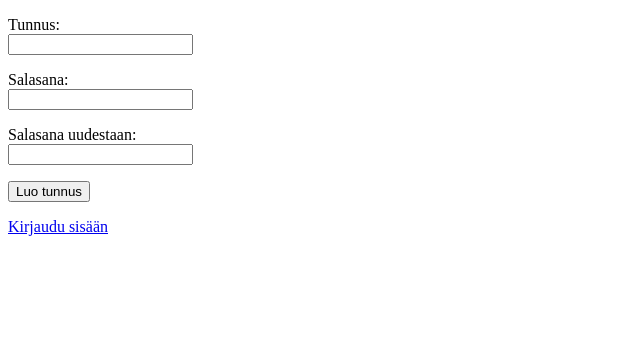
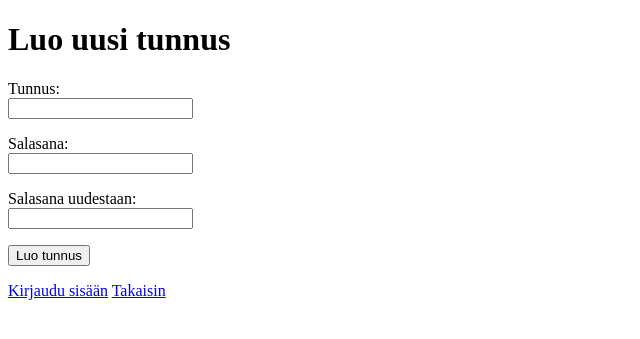
Before and after one commit to elmeskel/Kirja-arvostelut, a Flask app: page /register in a window 1280 px wide. Shown: the top 339 px of the page, without its empty margins (0-640 px from the left). Run offline with Flask 3, Linux system fonts and the light colour scheme.

Commit message:
Add return link

```diff
--- a/templates/login.html
+++ b/templates/login.html
@@ -14,6 +14,9 @@
     <a href="/logout">Kirjaudu ulos</a>
   </p>
   {% else %}
+  <h1>
+    Kirjaudu sisään:
+  </h1>
   <form action="/login" method="post">
     <p>
       Tunnus: <br />
@@ -26,6 +29,7 @@
     <input type="submit" value="Kirjaudu" />
     <p>
       <a href="/register">Luo uusi käyttäjä</a>
+      <a href="/">Takaisin</a>
     </p>
   </form>
   {% endif %}
--- a/templates/register.html
+++ b/templates/register.html
@@ -7,6 +7,7 @@
 
 <body>
   <form action="/create" method="post">
+    <h1>Luo uusi tunnus</h1>
     <p>
         Tunnus: <br />
         <input type="text" name="username" />
@@ -22,6 +23,7 @@
     <input type="submit" value="Luo tunnus" />
     <p>
       <a href="/login">Kirjaudu sisään</a>
+      <a href="/">Takaisin</a>
     </p>
   </form>
 </body>
```
